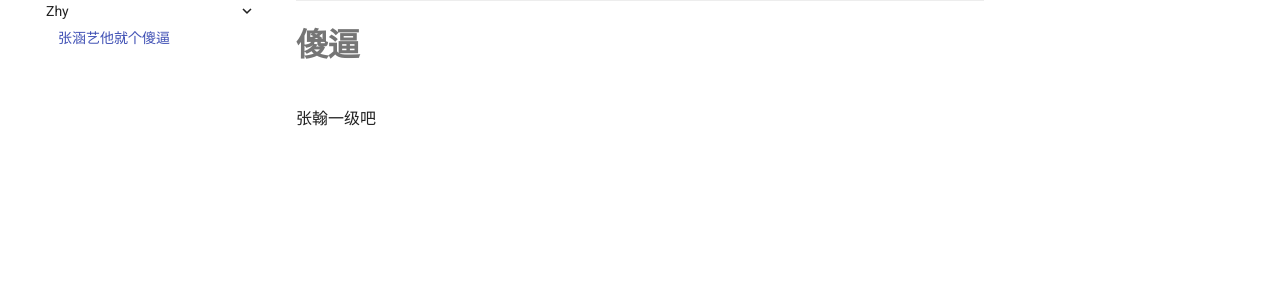
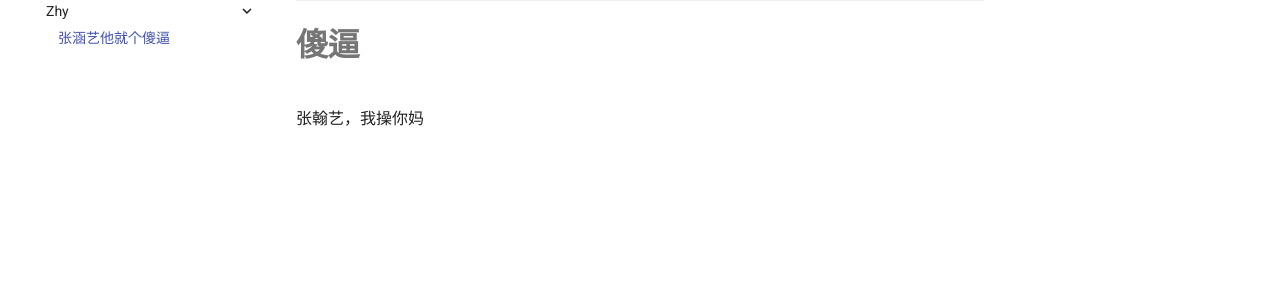
Before and after one commit to liu15210520737/lsymtr, an MkDocs documentation site: the page built from docs/zhy/index.md, in a window 1280 px wide. Shown: the part 181-481 px from the top of the page. Built offline with MkDocs 1.6.1 and Material for MkDocs 9.7.7, drawn with Linux system fonts in a browser that asks for light colours.

Commit message:
update index.md

```diff
--- a/docs/zhy/index.md
+++ b/docs/zhy/index.md
@@ -4,4 +4,4 @@
 
 # **傻逼**
 
-张翰一级吧
+张翰艺，我操你妈
```
